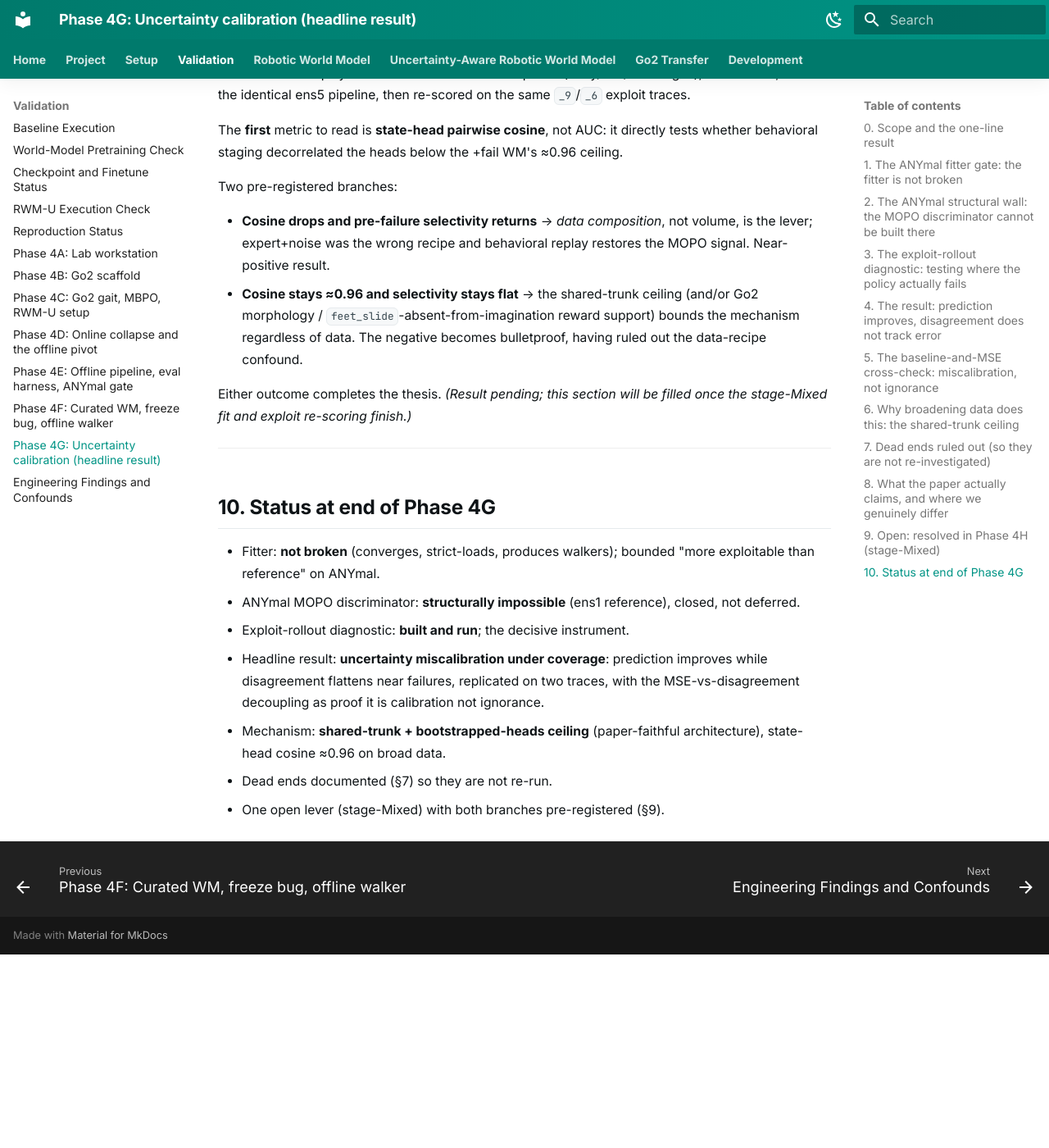
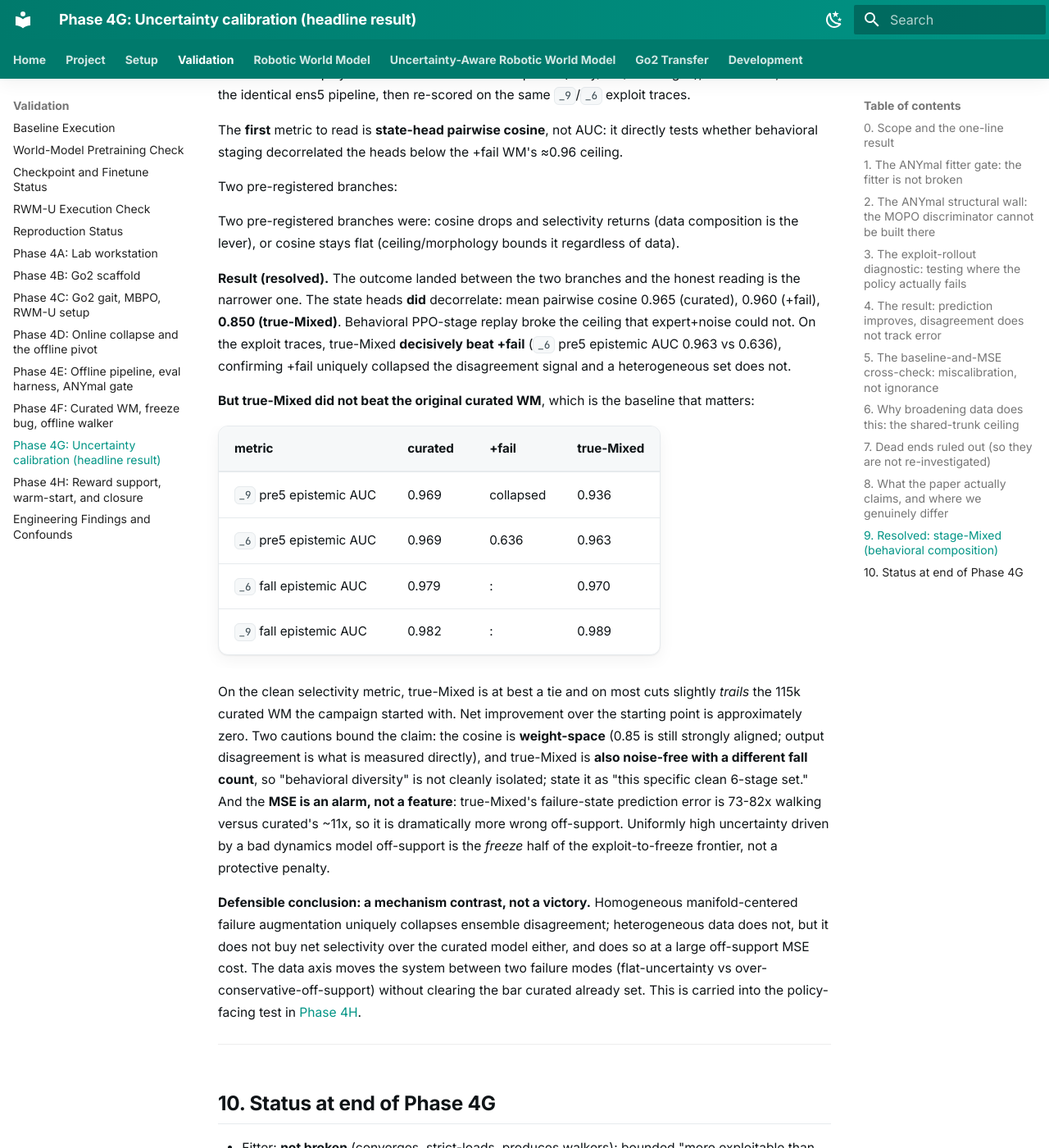
Before and after one commit to Cb-dotcom/Uncertainty-Aware-Robotic-World-Model-Go2, an MkDocs documentation site: the page built from docs/validation/phase-4g-uncertainty-calibration.md, in a window 1280 px wide and 1400 px high, scrolled down 5846 px. Shown: the whole window at 82% size. Built offline with MkDocs 1.6.1 and Material for MkDocs 9.7.7, drawn with Linux system fonts in a browser that asks for light colours; before the commit the page ends 7010 px from its top, so only the background shows below that; some of the changed text lies outside the part shown.

```diff
--- a/docs/validation/phase-4g-uncertainty-calibration.md
+++ b/docs/validation/phase-4g-uncertainty-calibration.md
@@ -192,7 +192,7 @@ optimum the heavier ANYmal does not.
 
 ---
 
-## 9. Open: resolved in Phase 4H (stage-Mixed)
+## 9. Resolved: stage-Mixed (behavioral composition)
 
 The single remaining lever that tests a *real* difference from the paper: a **true stage-Mixed**
 dataset built from PPO replay across verified walker checkpoints (early/mid/late stages), held at ≈1M,
@@ -203,15 +203,40 @@ behavioral staging decorrelated the heads below the +fail WM's ≈0.96 ceiling.
 
 Two pre-registered branches:
 
-- **Cosine drops and pre-failure selectivity returns** → *data composition*, not volume, is the lever;
- expert+noise was the wrong recipe and behavioral replay restores the MOPO signal. Near-positive
- result.
-- **Cosine stays ≈0.96 and selectivity stays flat** → the shared-trunk ceiling (and/or Go2 morphology /
- `feet_slide`-absent-from-imagination reward support) bounds the mechanism regardless of data. The
- negative becomes bulletproof, having ruled out the data-recipe confound.
+Two pre-registered branches were: cosine drops and selectivity returns (data composition is the lever),
+or cosine stays flat (ceiling/morphology bounds it regardless of data).
 
-Either outcome completes the thesis. *(Result pending; this section will be filled once the stage-Mixed
-fit and exploit re-scoring finish.)*
+**Result (resolved).** The outcome landed between the two branches and the honest reading is the
+narrower one. The state heads **did** decorrelate: mean pairwise cosine 0.965 (curated), 0.960 (+fail),
+**0.850 (true-Mixed)**. Behavioral PPO-stage replay broke the ceiling that expert+noise could not. On
+the exploit traces, true-Mixed **decisively beat +fail** (`_6` pre5 epistemic AUC 0.963 vs 0.636),
+confirming +fail uniquely collapsed the disagreement signal and a heterogeneous set does not.
+
+**But true-Mixed did not beat the original curated WM**, which is the baseline that matters:
+
+| metric | curated | +fail | true-Mixed |
+|---|---|---|---|
+| `_9` pre5 epistemic AUC | 0.969 | collapsed | 0.936 |
+| `_6` pre5 epistemic AUC | 0.969 | 0.636 | 0.963 |
+| `_6` fall epistemic AUC | 0.979 | : | 0.970 |
+| `_9` fall epistemic AUC | 0.982 | : | 0.989 |
+
+On the clean selectivity metric, true-Mixed is at best a tie and on most cuts slightly *trails* the
+115k curated WM the campaign started with. Net improvement over the starting point is approximately
+zero. Two cautions bound the claim: the cosine is **weight-space** (0.85 is still strongly aligned;
+output disagreement is what is measured directly), and true-Mixed is **also noise-free with a different
+fall count**, so "behavioral diversity" is not cleanly isolated; state it as "this specific clean
+6-stage set." And the **MSE is an alarm, not a feature**: true-Mixed's failure-state prediction error
+is 73-82x walking versus curated's ~11x, so it is dramatically more wrong off-support. Uniformly high
+uncertainty driven by a bad dynamics model off-support is the *freeze* half of the exploit-to-freeze
+frontier, not a protective penalty.
+
+**Defensible conclusion: a mechanism contrast, not a victory.** Homogeneous manifold-centered failure
+augmentation uniquely collapses ensemble disagreement; heterogeneous data does not, but it does not buy
+net selectivity over the curated model either, and does so at a large off-support MSE cost. The data
+axis moves the system between two failure modes (flat-uncertainty vs over-conservative-off-support)
+without clearing the bar curated already set. This is carried into the policy-facing test in
+[Phase 4H](phase-4h-policy-headtohead-and-reward-support.md).
 
 ---
 
@@ -227,4 +252,4 @@ fit and exploit re-scoring finish.)*
 - Mechanism: **shared-trunk + bootstrapped-heads ceiling** (paper-faithful architecture), state-head
  cosine ≈0.96 on broad data.
 - Dead ends documented (§7) so they are not re-run.
-- One open lever (stage-Mixed) with both branches pre-registered (§9).
+- Stage-Mixed resolved (§9): heads decorrelate but do not beat curated; mechanism contrast, not victory.
--- a/mkdocs.yml
+++ b/mkdocs.yml
@@ -1,4 +1,4 @@
-site_name: Uncertainty-Aware Robotic World Model — Go2
+site_name: Uncertainty-Aware Robotic World Model for Go2
 site_url: https://cb-dotcom.github.io/Uncertainty-Aware-Robotic-World-Model-Go2/
 site_description: Engineering and validation documentation for offline uncertainty-aware model-based RL on the Unitree Go2.
 
@@ -64,6 +64,7 @@ nav:
       - "Phase 4E: Offline pipeline, eval harness, ANYmal gate": validation/phase-4e-offline-pipeline-and-anymal-gate.md
       - "Phase 4F: Curated WM, freeze bug, offline walker": validation/phase-4f-curated-wm-and-offline-walker.md
       - "Phase 4G: Uncertainty calibration (headline result)": validation/phase-4g-uncertainty-calibration.md
+      - "Phase 4H: Reward support, warm-start, and closure": validation/phase-4h-policy-headtohead-and-reward-support.md
       - "Engineering Findings and Confounds": validation/engineering-findings.md
   - Robotic World Model:
       - Task Modes: world-model/task-modes.md
```
Also changed, not shown: README.md (+29 -25 lines), docs/index.md (+1 -3 lines), docs/project/current-status.md (+38 -6 lines), docs/validation/phase-4h-policy-headtohead-and-reward-support.md (added, +207 -0 lines), docs/validation/reproduction-status.md (+2 -2 lines).
